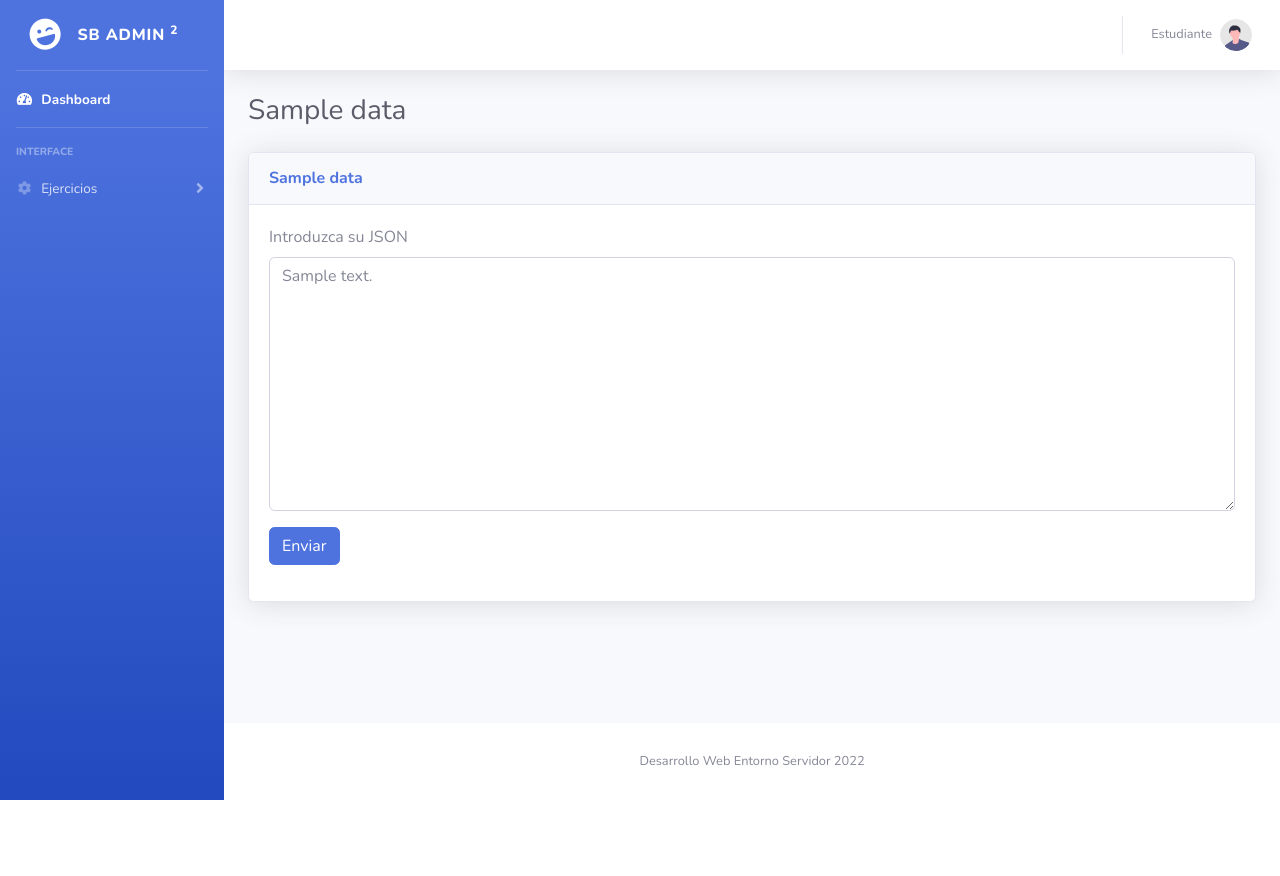
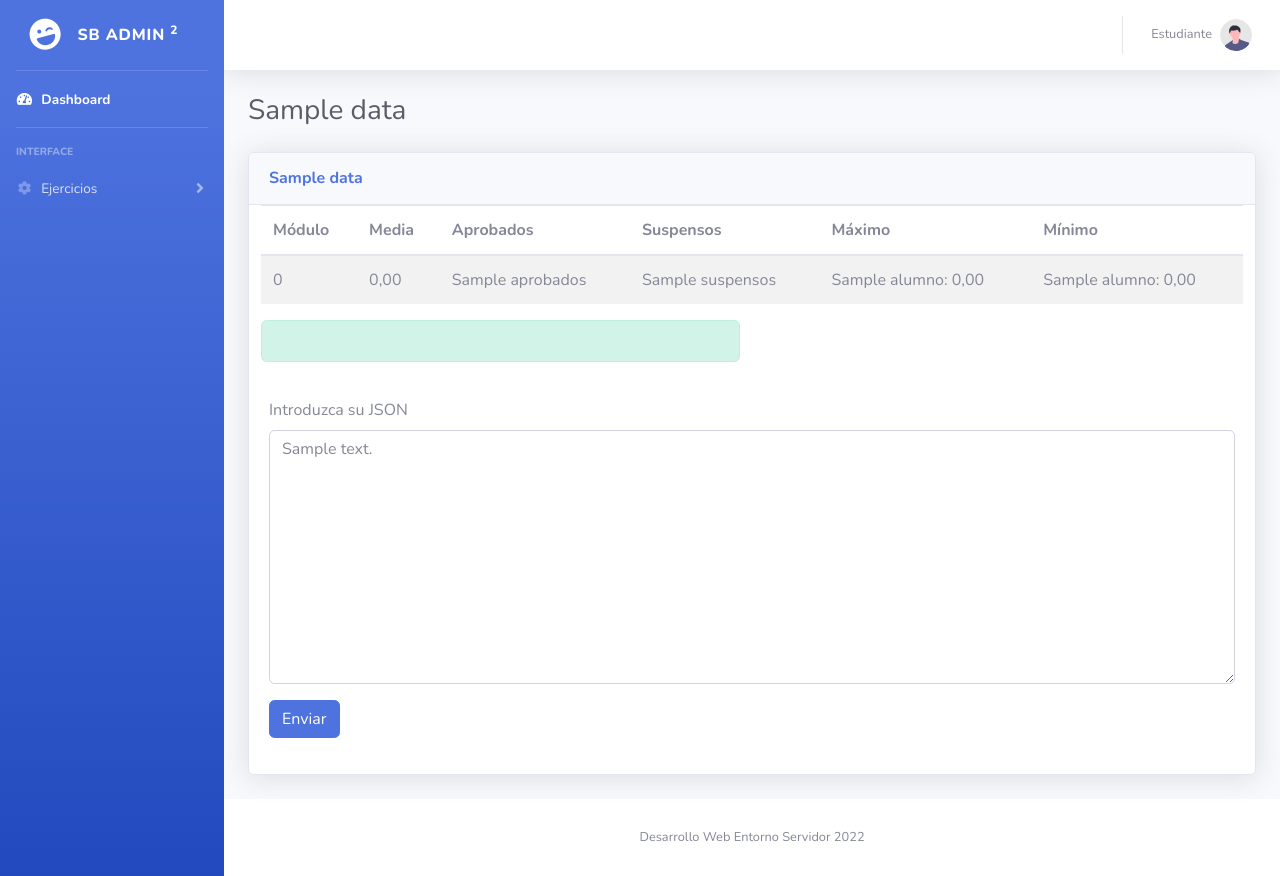
Before and after one commit to BreixoOrg/Trabajo-DWCS, a PHP site: template views/calculoNotas.Breixo.view.php in a window 1280 px wide. Before the commit the page ends 800 px from the top, so only its background shows below. Run offline with PHP 8.4, Linux system fonts and the light colour scheme; the template is opened without the code that fills it: most values are stand-ins (such as "Sample title", 1, 10 or a date in 2020); lists and menus that the app fills with data are empty; some libraries are stand-ins or nearby versions.

Commit message:
Tabla de datos finalizada. Empezando con las tablas de aprobados y repetidores

```diff
--- a/controllers/calculoNotas.Breixo.controller.php
+++ b/controllers/calculoNotas.Breixo.controller.php
@@ -12,8 +12,9 @@ if(isset($_POST['Enviar'])){
     //var_dump($data['errores']);
     if(count($data['errores']) == 0){
         $json = json_decode($_POST['textAreaU'], true);
+        $data['json'] = $json;
         $data['resultado'] = calcularMediaSuspensosAprobadosNotaMaxNotaMin($json);
-        var_dump($data['resultado']);
+        var_dump($data['json']);
     }
 }
 
--- a/views/calculoNotas.Breixo.view.php
+++ b/views/calculoNotas.Breixo.view.php
@@ -14,6 +14,68 @@
                 class="card-header py-3 d-flex flex-row align-items-center justify-content-between">
                 <h6 class="m-0 font-weight-bold text-primary"><?php echo $data['div_titulo']; ?></h6>
             </div>
+
+            <!-- RESULTADO -->
+
+            <?php  if(isset($data['resultado'])){ ?>
+
+                <!-- TABLA DE NOTAS -->
+                <div class="col-12">
+
+                    <table class="table table-striped">
+                        <thead>
+                            <tr>
+                                <th>Módulo</th>
+                                <th>Media</th>
+                                <th>Aprobados</th>
+                                <th>Suspensos</th>
+                                <th>Máximo</th>
+                                <th>Mínimo</th>
+                            </tr>
+
+                        </thead>
+                        <tbody>
+                            <?php
+
+                                foreach ($data['resultado'] as $asignatura => $datos) {
+
+                                    echo '<tr>';
+
+                                    echo '<th class="font-weight-light">'. ucfirst($asignatura).'</th>';
+                                    echo '<th class="font-weight-light">'. number_format($datos['media'],2,',','.').'</th>';
+                                    echo '<th class="font-weight-light">'.$datos['aprobados'].'</th>';
+                                    echo '<th class="font-weight-light">'.$datos['suspensos'].'</th>';
+
+                                    echo '<th class="font-weight-light">'.$datos['max']['alumno'].': '. number_format($datos['max']['nota'], 2, ',', '.').'</th>';
+                                    echo '<th class="font-weight-light">'.$datos['min']['alumno'].': '.number_format($datos['min']['nota'], 2, ',', '.').'</th>';
+
+                                    echo '</tr>';
+                                }
+
+                            ?>
+                        </tbody>
+                    </table>
+
+                </div>
+
+                <div class="col-12 col-lg-6">
+                    <div class="alert alert-success">
+                        <ol>
+                            <?php
+
+                                foreach ($data['json'] as $asignatura => $alumnos) {
+
+                                }
+
+                            ?>
+                        </ol>
+                    </div>
+                </div>
+
+
+
+            <?php } ?>
+
             <!-- Card Body -->
             <div class="card-body">
                 <!--<form action="./?sec=formulario" method="post">                   -->
```
Also changed, not shown: 1 other file.
